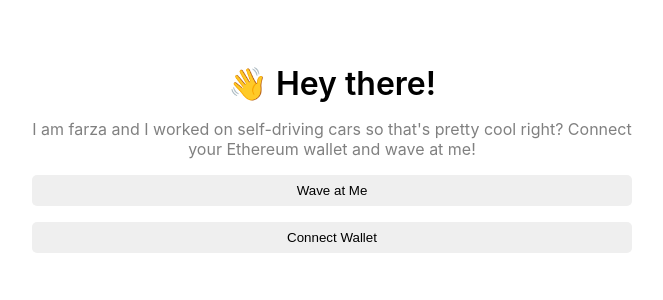
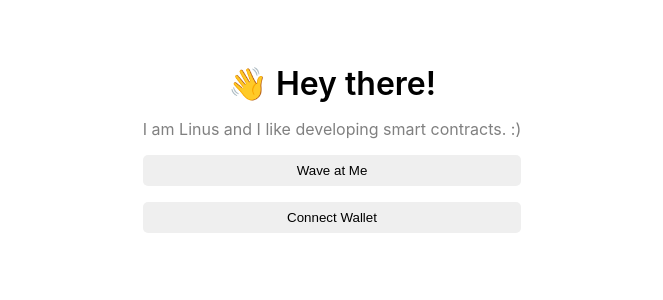
Before and after one commit to LinusWeigand/wave-app, a React (Create React App) app: page / in a window 1280 px wide. Shown: the top 300 px of the page, without its empty margins (308-971 px from the left). Built offline with nearby package versions, Linux system fonts and the light colour scheme; the HTML template or start-up script is replaced by a standard one.

Commit message:
Ethereum write

```diff
--- a/src/App.js
+++ b/src/App.js
@@ -65,6 +65,16 @@ const App = () => {
 
         let count = await wavePortalContract.getTotalWaves();
         console.log("Retrieved total wave count...", count.toNumber());
+
+
+        const waveTxn = await wavePortalContract.wave();
+        console.log("Mining...", waveTxn.hash);
+
+        await waveTxn.wait();
+        console.log("Mined -- ", waveTxn.hash);
+
+        count = await wavePortalContract.getTotalWaves();
+        console.log("Retrieved total wave count...", count.toNumber());
       } else {
         console.log("Ethereum object doesn't exist!");
       }
@@ -86,7 +96,7 @@ const App = () => {
         </div>
 
         <div className="bio">
-        I am farza and I worked on self-driving cars so that's pretty cool right? Connect your Ethereum wallet and wave at me!
+        I am Linus and I like developing smart contracts. :)
         </div>
 
         <button className="waveButton" onClick={wave}>
```
